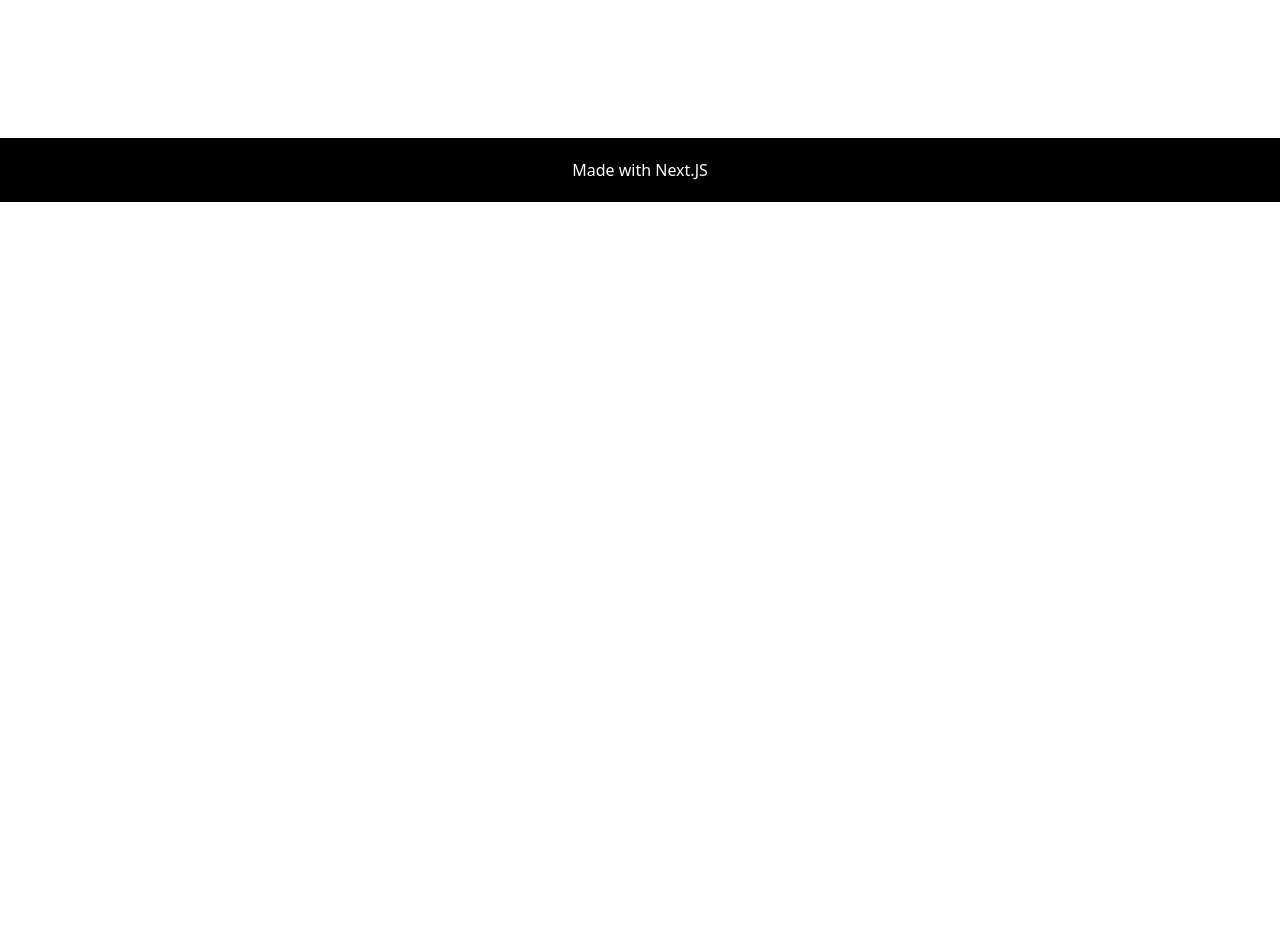
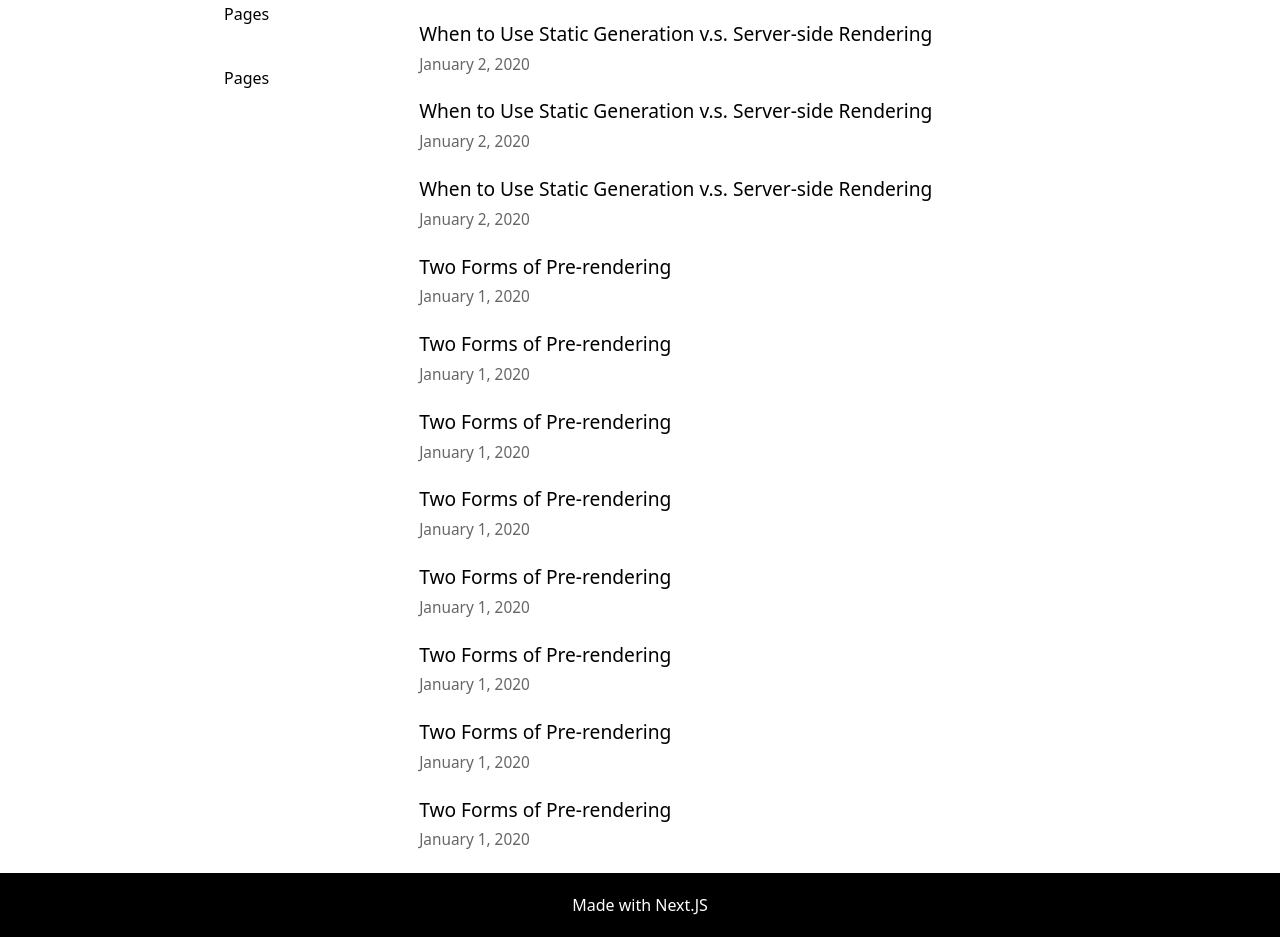
Before and after one commit to wmt-web-rudraxvariya/Next-Learning, a Next.js app: page / in a window 1280 px wide. Shown: the part 660-1597 px from the top of the page. Before the commit the page ends 862 px from the top, so only its background shows below. Built offline with nearby package versions, Linux system fonts and the light colour scheme.

Commit message:
side bar added

```diff
--- a/pages/index.js
+++ b/pages/index.js
@@ -15,13 +15,44 @@ export async function getStaticProps() {
   };
 }
 export default function Home({ allPostsData }) {
-  console.log("asdas",process.env.NEXT_PUBLIC_PWD)
+  console.log("asdas", process.env.NEXT_PUBLIC_PWD);
   return (
     <>
       <Head>
         <title>{siteTitle}</title>
-
       </Head>
+      <div className="flex justify-between ">
+        <div className="overflow-scroll" style={{maxHeight:"80vh"}}>
+          <ul>
+            <li className="mt-10 w-56">Pages</li>
+            <li className="mt-10 w-56">Pages</li>
+            <li className="mt-10 w-56">Pages</li>
+            <li className="mt-10 w-56">Pages</li>
+            <li className="mt-10 w-56">Pages</li>
+            <li className="mt-10 w-56">Pages</li>
+            <li className="mt-10 w-56">Pages</li>
+            <li className="mt-10 w-56">Pages</li>
+            <li className="mt-10 w-56">Pages</li>
+            <li className="mt-10 w-56">Pages</li>
+            <li className="mt-10 w-56">Pages</li>
+            <li className="mt-10 w-56">Pages</li>
+            <li className="mt-10 w-56">Pages</li>
+            <li className="mt-10 w-56">Pages</li>
+            <li className="mt-10 w-56">Pages</li>
+            <li className="mt-10 w-56">Pages</li>
+            <li className="mt-10 w-56">Pages</li>
+            <li className="mt-10 w-56">Pages</li>
+            <li className="mt-10 w-56">Pages</li>
+            <li className="mt-10 w-56">Pages</li>
+            <li className="mt-10 w-56">Pages</li>
+            <li className="mt-10 w-56">Pages</li>
+            <li className="mt-10 w-56">Pages</li>
+            <li className="mt-10 w-56">Pages</li>
+            <li className="mt-10 w-56">Pages</li>
+            <li className="mt-10 w-56">Pages</li>
+          </ul>
+        </div>
+        <div>
           <section className={utilStyles.headingMd}>
             <p>Hey There! I am a web developer {process.env.NEXT_PUBLIC_PWD}</p>
 
@@ -32,10 +63,13 @@ export default function Home({ allPostsData }) {
               <a href="https://nextjs.org/learn">our Next.js tutorial</a>.)
             </p>
           </section>
-      <section className={`${utilStyles.headingMd} ${utilStyles.padding1px}`}>
+          <section
+            className={`${utilStyles.headingMd} ${utilStyles.padding1px}`}
+          >
             <h2 className={utilStyles.headingLg}>Blog</h2>
             <ul className={utilStyles.list}>
               {allPostsData.map(({ id, date, title }) => (
+                <>
                   <li className={utilStyles.listItem} key={id}>
                     <Link href={`/posts/${id}`}>
                       <a>{title}</a>
@@ -45,9 +79,75 @@ export default function Home({ allPostsData }) {
                       <Date dateString={date} />
                     </small>
                   </li>
+                  <li className={utilStyles.listItem} key={id}>
+                    <Link href={`/posts/${id}`}>
+                      <a>{title}</a>
+                    </Link>
+                    <br />
+                    <small className={utilStyles.lightText}>
+                      <Date dateString={date} />
+                    </small>
+                  </li>
+                  <li className={utilStyles.listItem} key={id}>
+                    <Link href={`/posts/${id}`}>
+                      <a>{title}</a>
+                    </Link>
+                    <br />
+                    <small className={utilStyles.lightText}>
+                      <Date dateString={date} />
+                    </small>
+                  </li>
+                  <li className={utilStyles.listItem} key={id}>
+                    <Link href={`/posts/${id}`}>
+                      <a>{title}</a>
+                    </Link>
+                    <br />
+                    <small className={utilStyles.lightText}>
+                      <Date dateString={date} />
+                    </small>
+                  </li>
+                  <li className={utilStyles.listItem} key={id}>
+                    <Link href={`/posts/${id}`}>
+                      <a>{title}</a>
+                    </Link>
+                    <br />
+                    <small className={utilStyles.lightText}>
+                      <Date dateString={date} />
+                    </small>
+                  </li>
+                  <li className={utilStyles.listItem} key={id}>
+                    <Link href={`/posts/${id}`}>
+                      <a>{title}</a>
+                    </Link>
+                    <br />
+                    <small className={utilStyles.lightText}>
+                      <Date dateString={date} />
+                    </small>
+                  </li>
+                  <li className={utilStyles.listItem} key={id}>
+                    <Link href={`/posts/${id}`}>
+                      <a>{title}</a>
+                    </Link>
+                    <br />
+                    <small className={utilStyles.lightText}>
+                      <Date dateString={date} />
+                    </small>
+                  </li>
+                  <li className={utilStyles.listItem} key={id}>
+                    <Link href={`/posts/${id}`}>
+                      <a>{title}</a>
+                    </Link>
+                    <br />
+                    <small className={utilStyles.lightText}>
+                      <Date dateString={date} />
+                    </small>
+                  </li>
+                </>
               ))}
             </ul>
           </section>
+        </div>
+      </div>
     </>
   );
 }
```
Lines whose indentation alone changed are shown as unchanged.
